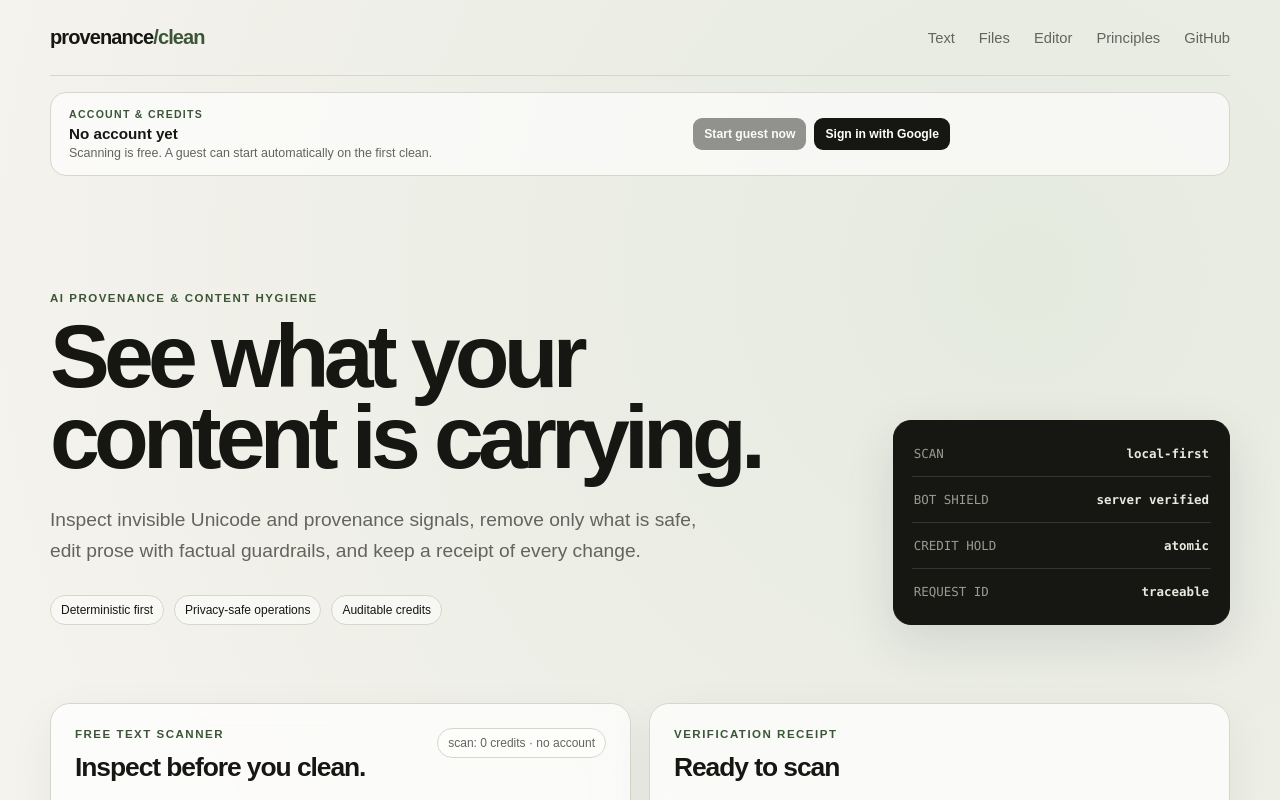
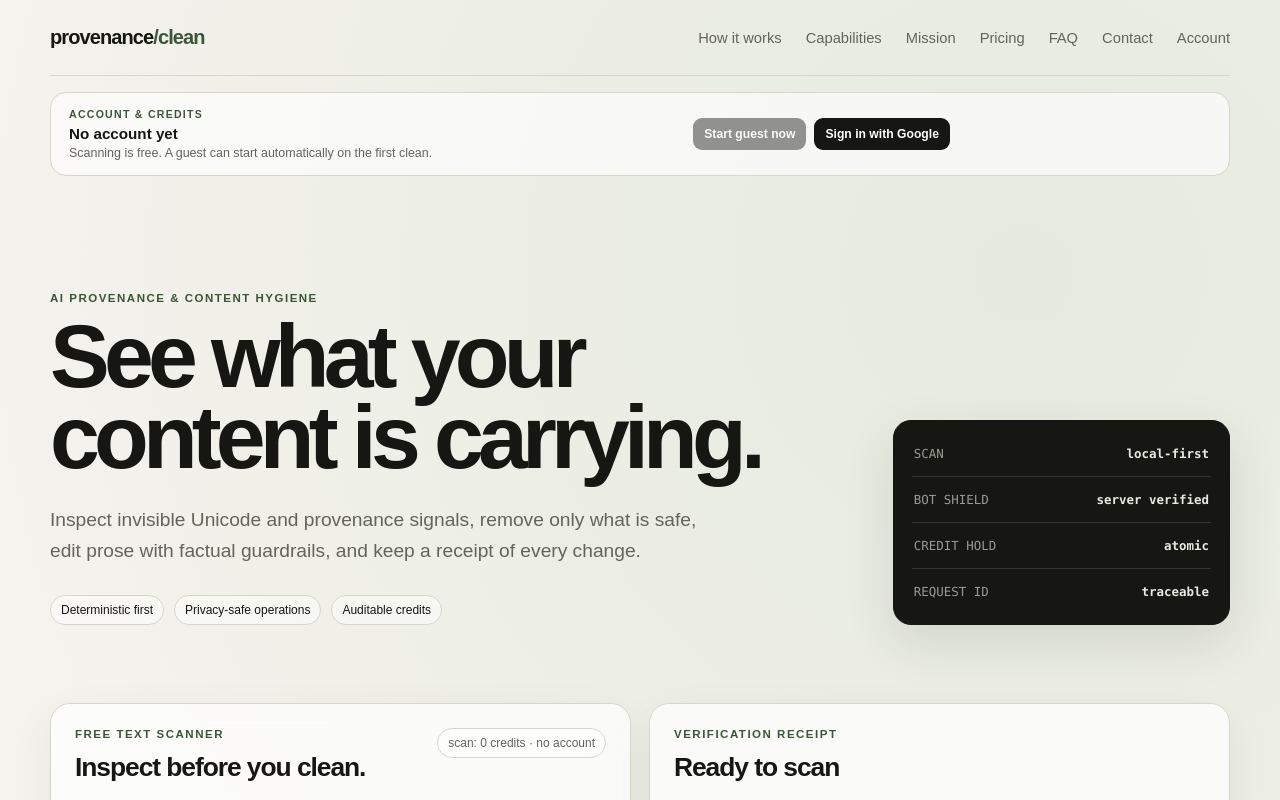
Before and after one commit to rrahul0904/provenance-cleaner, a Next.js app: page / in a window 1280 px wide. Shown: the top 800 px of the page. Built offline with nearby package versions, Linux system fonts and the light colour scheme; no server answers.

Commit message:
docs: lock final parity findings and completion prompt

```diff
--- a/src/app/layout.tsx
+++ b/src/app/layout.tsx
@@ -1,4 +1,5 @@
 import type { Metadata } from "next";
+import { SiteFooter, SiteHeader } from "@/components/site-chrome";
 import "./globals.css";
 
 export const metadata: Metadata = {
@@ -9,7 +10,7 @@ export const metadata: Metadata = {
 export default function RootLayout({ children }: Readonly<{ children: React.ReactNode }>) {
   return (
     <html lang="en">
-      <body>{children}</body>
+      <body><SiteHeader />{children}<SiteFooter /></body>
     </html>
   );
 }
--- a/src/app/page.tsx
+++ b/src/app/page.tsx
@@ -5,11 +5,9 @@ import { TransformWorkbench } from "@/components/transform-workbench";
 
 export default function Home() {
   return <main>
-    <header className="nav shell"><a className="brand" href="#">provenance<span>/clean</span></a><nav aria-label="Primary"><a href="#scanner">Text</a><a href="#files">Files</a><a href="#editor">Editor</a><a href="#principles">Principles</a><a href="https://github.com/rrahul0904/provenance-cleaner" target="_blank" rel="noreferrer">GitHub</a></nav></header>
     <AccountBar />
     <section className="hero shell"><div className="hero-copy"><p className="eyebrow">AI provenance & content hygiene</p><h1>See what your content is carrying.</h1><p className="lede">Inspect invisible Unicode and provenance signals, remove only what is safe, edit prose with factual guardrails, and keep a receipt of every change.</p><div className="hero-badges"><span>Deterministic first</span><span>Privacy-safe operations</span><span>Auditable credits</span></div></div><div className="hero-card" aria-hidden="true"><div className="terminal-line"><span>SCAN</span><strong>local-first</strong></div><div className="terminal-line"><span>BOT SHIELD</span><strong>server verified</strong></div><div className="terminal-line"><span>CREDIT HOLD</span><strong>atomic</strong></div><div className="terminal-line"><span>REQUEST ID</span><strong>traceable</strong></div></div></section>
     <div id="scanner" className="shell"><ScannerWorkbench /></div><div id="files" className="shell"><FileWorkbench /></div><div id="editor" className="shell"><TransformWorkbench /></div>
     <section id="principles" className="principles shell"><div><span>01</span><h3>Inspect first</h3><p>Findings stay concrete: exact Unicode code points, file metadata categories, hashes, and provenance validation states.</p></div><div><span>02</span><h3>Preserve meaning</h3><p>Language-sensitive controls and signed provenance are not silently destroyed, and semantic edits protect factual spans before generation.</p></div><div><span>03</span><h3>Fail safely</h3><p>Expensive actions are bot-checked, rate-bounded, correlated by request ID, and credits commit only after validated success.</p></div></section>
-    <footer className="shell footer">Phase 5 · Production hardening · Provenance + validated editing + auditable credits</footer>
   </main>;
 }
--- /dev/null
+++ b/src/components/site-chrome.tsx
@@ -0,0 +1,9 @@
+import Link from "next/link";
+
+export function SiteHeader() {
+  return <header className="nav shell"><Link className="brand" href="/">provenance<span>/clean</span></Link><nav aria-label="Primary"><Link href="/how-it-works">How it works</Link><Link href="/capabilities">Capabilities</Link><Link href="/mission">Mission</Link><Link href="/pricing">Pricing</Link><Link href="/faq">FAQ</Link><Link href="/contact">Contact</Link><Link href="/account">Account</Link></nav></header>;
+}
+
+export function SiteFooter() {
+  return <footer className="shell footer"><span>Provenance Cleaner</span><nav aria-label="Legal"><Link href="/privacy-policy">Privacy</Link><Link href="/terms-of-service">Terms</Link><Link href="/cookie-policy">Cookies</Link><Link href="/auth">Sign in</Link></nav></footer>;
+}
```
Also changed, not shown: 2 other files (tests, documents, lock files or other folders).
